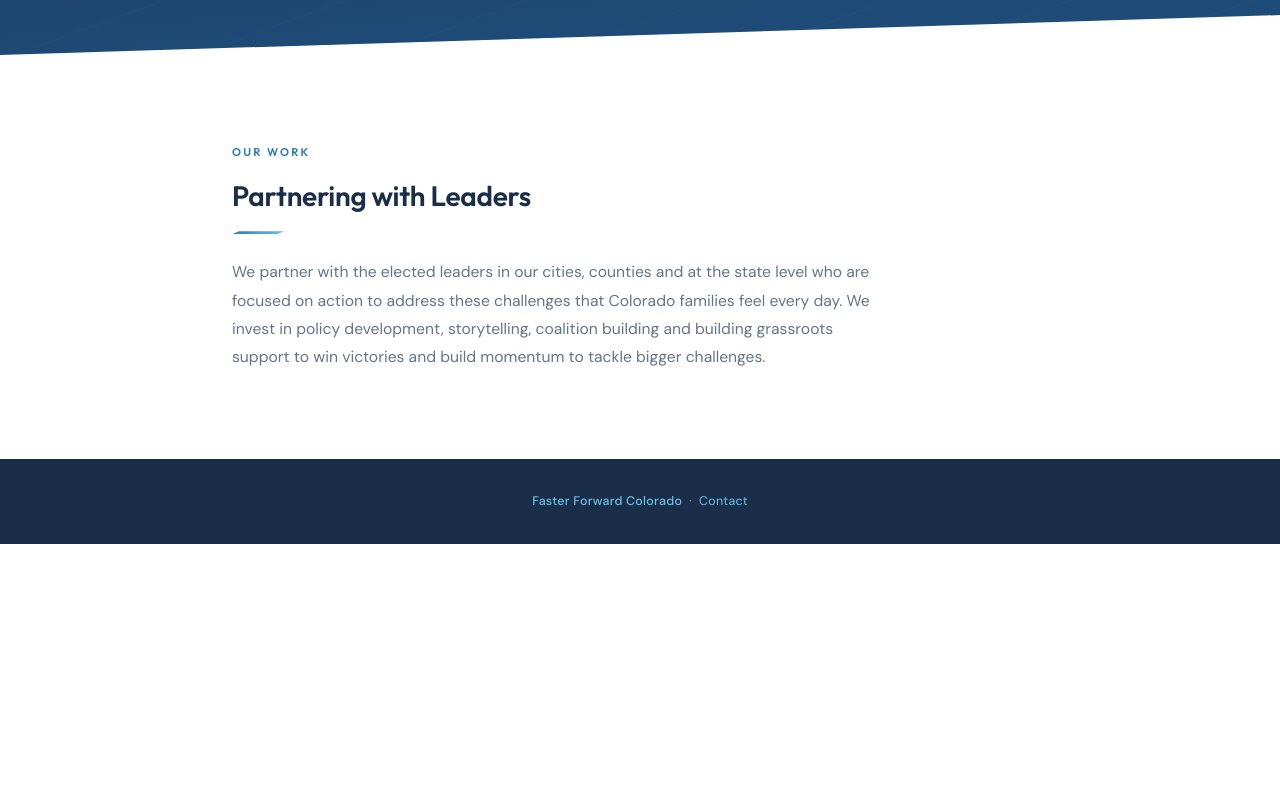
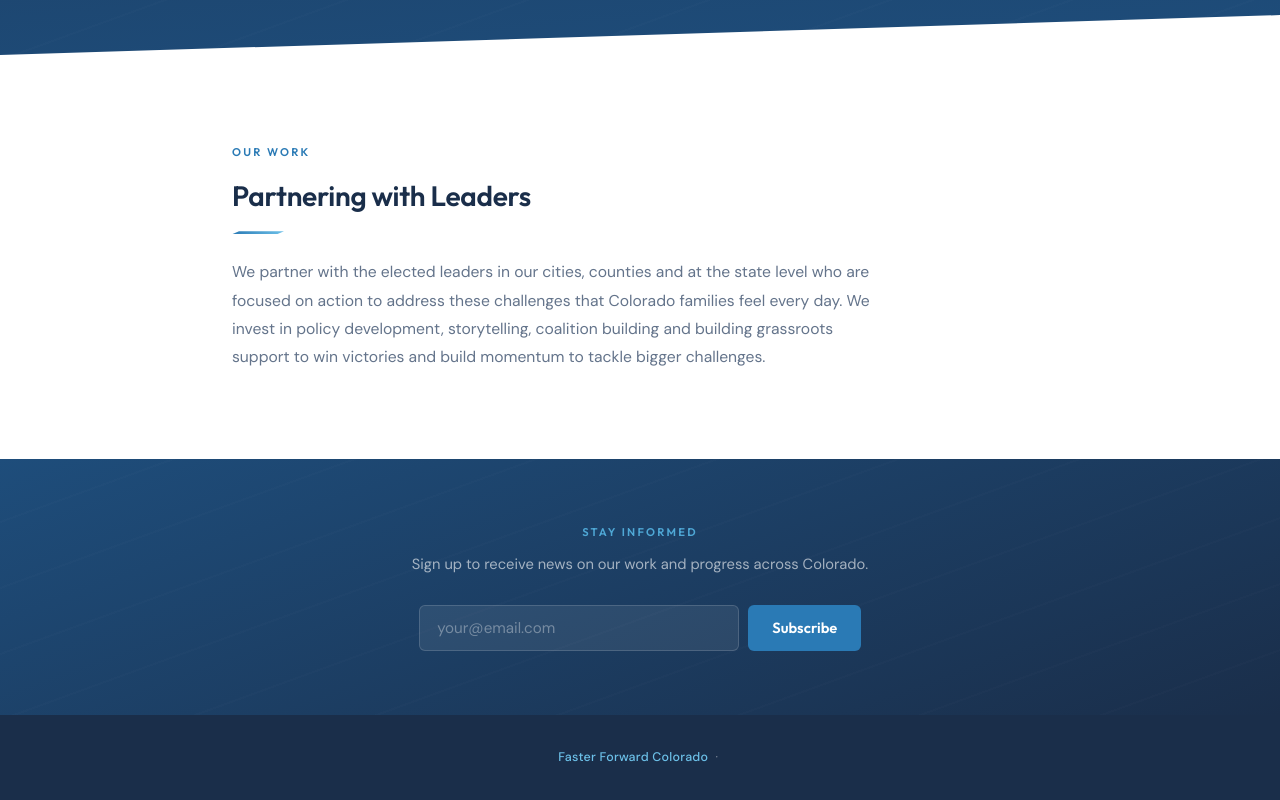
Before and after one commit to ngw864/fasterforward, a plain HTML site: page index.html in a window 1280 px wide. Shown: the part 1638-2438 px from the top of the page. Before the commit the page ends 2182 px from the top, so only its background shows below. Drawn offline with Linux system fonts and the light colour scheme.

Commit message:
Update index.html

```diff
--- a/index.html
+++ b/index.html
@@ -353,6 +353,110 @@
     padding-top: 40px; /* compensate for band's negative bottom margin */
   }
 
+  /* EMAIL SIGNUP */
+  .signup-band {
+    background: linear-gradient(160deg, var(--deep-blue) 0%, var(--navy) 100%);
+    padding: 4rem 2rem;
+    text-align: center;
+    position: relative;
+    overflow: hidden;
+  }
+
+  .signup-band::before {
+    content: '';
+    position: absolute;
+    inset: 0;
+    background: repeating-linear-gradient(
+      -20deg,
+      transparent,
+      transparent 60px,
+      rgba(255,255,255,0.013) 60px,
+      rgba(255,255,255,0.013) 62px
+    );
+    pointer-events: none;
+  }
+
+  .signup-inner {
+    max-width: 520px;
+    margin: 0 auto;
+    position: relative;
+    z-index: 1;
+  }
+
+  .signup-band .section-label {
+    color: var(--sky);
+  }
+
+  .signup-band h2 {
+    color: var(--white);
+    font-size: 1.5rem;
+    margin-bottom: 0.5rem;
+  }
+
+  .signup-band p {
+    color: rgba(255,255,255,0.6);
+    font-size: 0.92rem;
+    margin-bottom: 1.75rem;
+  }
+
+  .signup-form {
+    display: flex;
+    gap: 0.6rem;
+    justify-content: center;
+    flex-wrap: wrap;
+  }
+
+  .signup-form input[type="email"] {
+    flex: 1;
+    min-width: 220px;
+    max-width: 320px;
+    padding: 0.75rem 1.1rem;
+    border-radius: 6px;
+    border: 1px solid rgba(255,255,255,0.15);
+    background: rgba(255,255,255,0.08);
+    color: var(--white);
+    font-family: 'DM Sans', sans-serif;
+    font-size: 0.95rem;
+    outline: none;
+    transition: border-color 0.2s ease, background 0.2s ease;
+  }
+
+  .signup-form input[type="email"]::placeholder {
+    color: rgba(255,255,255,0.35);
+  }
+
+  .signup-form input[type="email"]:focus {
+    border-color: var(--sky);
+    background: rgba(255,255,255,0.12);
+  }
+
+  .signup-btn {
+    padding: 0.75rem 1.5rem;
+    background: var(--mid-blue);
+    color: var(--white);
+    font-family: 'Outfit', sans-serif;
+    font-size: 0.92rem;
+    font-weight: 600;
+    border: none;
+    border-radius: 6px;
+    cursor: pointer;
+    transition: background 0.2s ease, transform 0.15s ease;
+    white-space: nowrap;
+  }
+
+  .signup-btn:hover {
+    background: var(--sky);
+    transform: translateY(-1px);
+  }
+
+  .signup-success {
+    display: none;
+    color: var(--light-blue);
+    font-size: 0.95rem;
+    margin-top: 1rem;
+    animation: fadeUp 0.4s ease-out;
+  }
+
   /* FOOTER */
   footer {
     background: var(--navy);
@@ -506,10 +610,42 @@
   </section>
 </div>
 
+<!-- EMAIL SIGNUP -->
+<div class="signup-band">
+  <div class="signup-inner">
+    <span class="section-label">Stay Informed</span>
+    <p>Sign up to receive news on our work and progress across Colorado.</p>
+    <div class="signup-form">
+      <input type="email" id="signup-email" placeholder="your@email.com" autocomplete="email">
+      <button class="signup-btn" onclick="submitSignup()">Subscribe</button>
+    </div>
+    <div class="signup-success" id="signup-success">✓ Thanks for signing up!</div>
+  </div>
+</div>
+
+<script>
+  function submitSignup() {
+    const emailInput = document.getElementById('signup-email');
+    const email = emailInput.value.trim();
+    if (!email || !email.includes('@')) {
+      emailInput.focus();
+      emailInput.style.borderColor = '#e05c5c';
+      setTimeout(() => emailInput.style.borderColor = '', 1500);
+      return;
+    }
+    const subject = encodeURIComponent('FFC newsletter signup');
+    const body = encodeURIComponent(email);
+    const mailto = `mailto:nathanwyeth@gmail.com?subject=${subject}&body=${body}`;
+    window.location.href = mailto;
+    emailInput.value = '';
+    document.getElementById('signup-success').style.display = 'block';
+  }
+
+  document.getElementById('signup-email').addEventListener('keydown', function(e) {
+    if (e.key === 'Enter') submitSignup();
+  });
+</script>
+
 <!-- FOOTER -->
 <footer>
-  <strong>Faster Forward Colorado</strong> &nbsp;·&nbsp; <a href="mailto:hello@fasterforwardcolorado.org" style="color: var(--light-blue); text-decoration: none;">Contact</a>
-</footer>
-
-</body>
-</html>
+  <strong>Faster Forward Colorado</strong> &nbsp;·&nbsp; <a href="/cdn-cgi/l/email-protection#0a626f6666654a6c6b797e6f786c65787d6b786e69656665786b6e652465786d" style="color: var(--light-blue); text-deco
```
